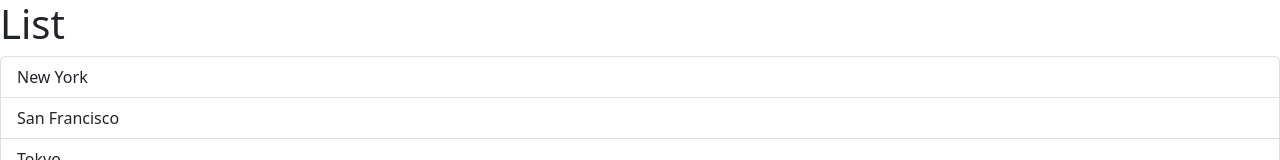
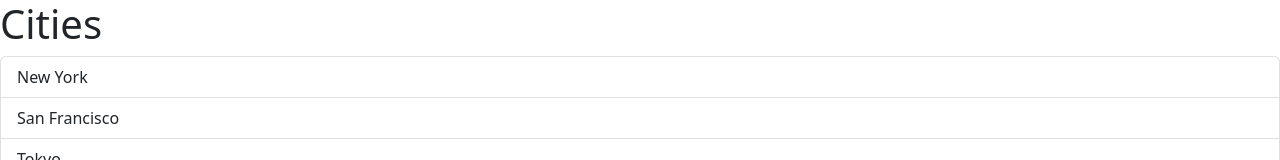
Before and after one commit to dvxgit-tbautista/first-react-typescript, a React (Vite) app: page / in a window 1280 px wide. Shown: the top 160 px of the page. Built offline with nearby package versions, Linux system fonts and the light colour scheme.

Commit message:
Passing data via Props

```diff
--- a/src/components/ListGroup.tsx
+++ b/src/components/ListGroup.tsx
@@ -17,7 +17,7 @@ function ListGroup({ items, heading }: Props) {
 
   return (
     <>
-      <h1>List</h1>
+      <h1>{heading}</h1>
       {/* {items.length === 0 ? <p>No item found</p> : null} */}
       {items.length === 0 && <p>No item found</p>}
       <ul className="list-group">
```
